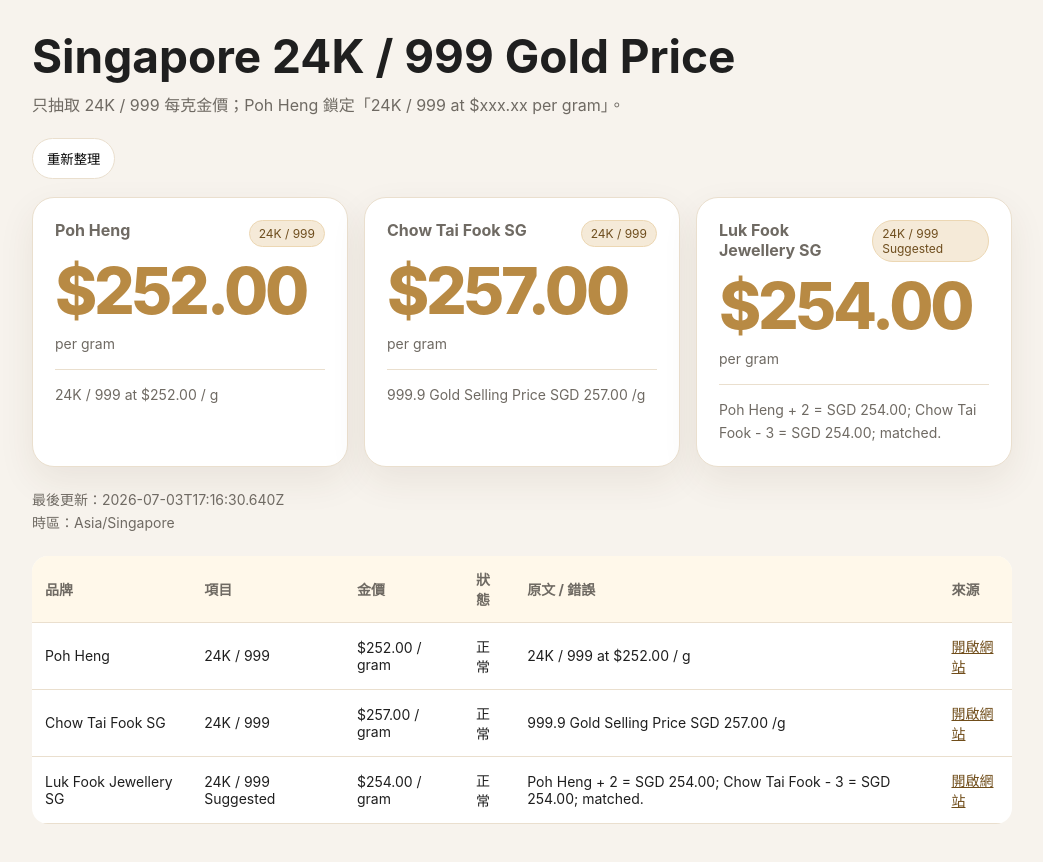
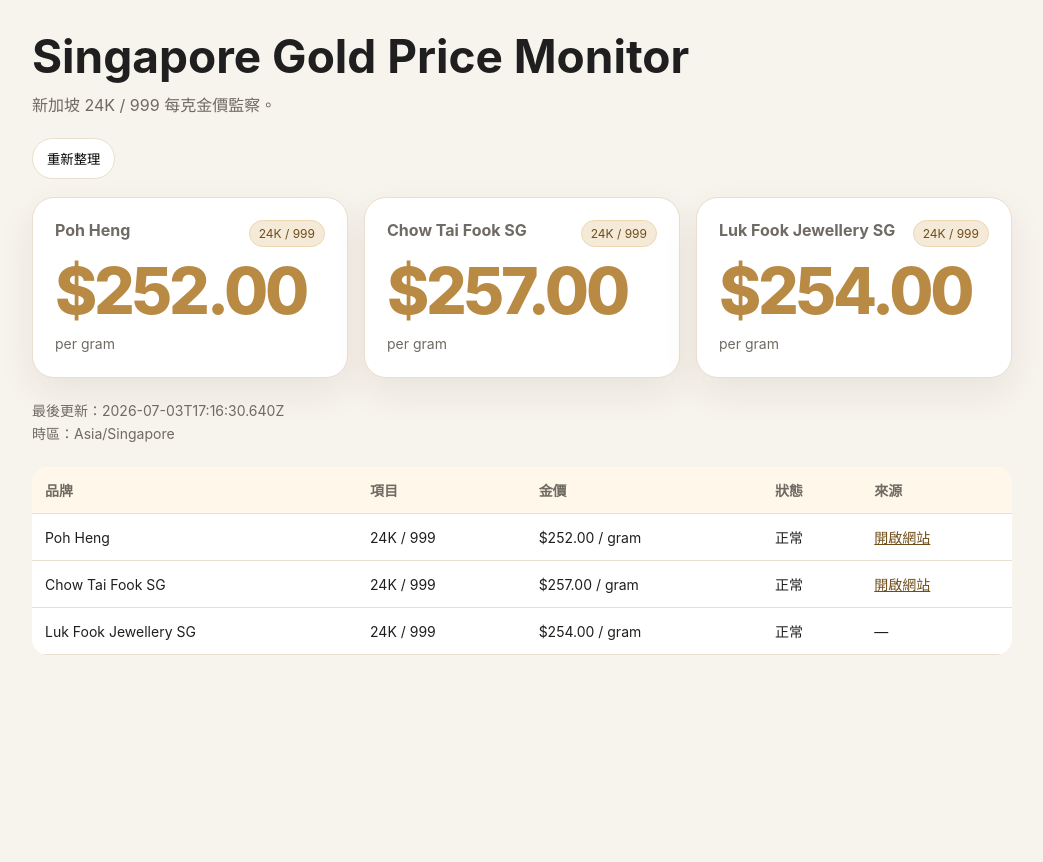
Before and after one commit to Opjemmytsang/sg-gold-price-monitor, a website: page index.html in a window 1280 px wide. Shown: the whole page, without its empty margins (118-1161 px from the left). After the commit the page ends 800 px from the top, so only its background shows below. Drawn offline with Linux system fonts and the light colour scheme.

Commit message:
Hide internal extraction and formula details from dashboard

```diff
--- a/index.html
+++ b/index.html
@@ -3,7 +3,7 @@
 <head>
   <meta charset="utf-8" />
   <meta name="viewport" content="width=device-width, initial-scale=1" />
-  <title>Singapore 24K / 999 Gold Price</title>
+  <title>Singapore Gold Price Monitor</title>
   <style>
     body { margin:0; font-family:-apple-system,BlinkMacSystemFont,"Segoe UI","Noto Sans TC",sans-serif; background:#f7f3ed; color:#1f1f1f; }
     main { max-width:980px; margin:auto; padding:28px 18px 48px; }
@@ -14,8 +14,7 @@
     .brand { display:flex; justify-content:space-between; gap:12px; color:#6f6a63; margin-bottom:12px; }
     .badge { border:1px solid #ecd7b3; background:#f5ead8; color:#6e4d1d; border-radius:999px; padding:5px 9px; font-size:12px; }
     .price { font-size:clamp(40px,7vw,64px); font-weight:760; letter-spacing:-.05em; line-height:1; color:#b88a44; margin:8px 0 10px; }
-    .unit,.raw,.meta { color:#6f6a63; font-size:14px; line-height:1.6; }
-    .raw { margin-top:14px; padding-top:14px; border-top:1px solid #eadfce; word-break:break-word; }
+    .unit,.meta { color:#6f6a63; font-size:14px; line-height:1.6; }
     .error .price { color:#b3261e; font-size:28px; letter-spacing:0; }
     .meta { margin-top:22px; }
     table { width:100%; border-collapse:collapse; margin-top:22px; background:white; border-radius:16px; overflow:hidden; }
@@ -27,31 +26,33 @@
 </head>
 <body>
   <main>
-    <h1>Singapore 24K / 999 Gold Price</h1>
-    <div class="sub">只抽取 24K / 999 每克金價；Poh Heng 鎖定「24K / 999 at $xxx.xx per gram」。</div>
+    <h1>Singapore Gold Price Monitor</h1>
+    <div class="sub">新加坡 24K / 999 每克金價監察。</div>
     <button onclick="location.reload()">重新整理</button>
     <section id="cards" class="grid"></section>
     <div id="meta" class="meta"></div>
     <table>
-      <thead><tr><th>品牌</th><th>項目</th><th>金價</th><th>狀態</th><th>原文 / 錯誤</th><th>來源</th></tr></thead>
+      <thead><tr><th>品牌</th><th>項目</th><th>金價</th><th>狀態</th><th>來源</th></tr></thead>
       <tbody id="rows"></tbody>
     </table>
   </main>
   <script>
     const money = new Intl.NumberFormat('en-SG', { style:'currency', currency:'SGD', minimumFractionDigits:2 });
-    function price(item){ return item.status === 'ok' ? `${money.format(item.price)} / ${item.unit}` : '讀取失敗'; }
-    function status(item){ return item.status === 'ok' ? '正常' : (item.error || '讀取失敗'); }
-    function card(item){ return `<article class="card ${item.status === 'ok' ? '' : 'error'}"><div class="brand"><strong>${item.brand}</strong><span class="badge">${item.label}</span></div><div class="price">${item.status === 'ok' ? money.format(item.price) : 'Error'}</div><div class="unit">${item.status === 'ok' ? 'per ' + item.unit : status(item)}</div><div class="raw">${item.rawText || item.error || ''}</div></article>`; }
-    function row(item){ return `<tr><td>${item.brand}</td><td>${item.label}</td><td>${price(item)}</td><td>${status(item)}</td><td>${item.rawText || item.error || ''}</td><td><a href="${item.url}" target="_blank" rel="noopener">開啟網站</a></td></tr>`; }
+    function price(item){ return item.status === 'ok' ? `${money.format(item.price)} / ${item.unit}` : '暫未能讀取'; }
+    function status(item){ return item.status === 'ok' ? '正常' : '暫未能讀取'; }
+    function publicLabel(item){ return item.id === 'lukfook-sg-formula-24k-999' ? '24K / 999' : item.label; }
+    function publicUrl(item){ return item.url && item.url !== '#' ? item.url : ''; }
+    function card(item){ return `<article class="card ${item.status === 'ok' ? '' : 'error'}"><div class="brand"><strong>${item.brand}</strong><span class="badge">${publicLabel(item)}</span></div><div class="price">${item.status === 'ok' ? money.format(item.price) : '—'}</div><div class="unit">${item.status === 'ok' ? 'per ' + item.unit : '暫未能讀取'}</div></article>`; }
+    function row(item){ const url = publicUrl(item); return `<tr><td>${item.brand}</td><td>${publicLabel(item)}</td><td>${price(item)}</td><td>${status(item)}</td><td>${url ? `<a href="${url}" target="_blank" rel="noopener">開啟網站</a>` : '—'}</td></tr>`; }
     async function load(){
       const res = await fetch(`data/latest.json?ts=${Date.now()}`);
       const data = await res.json();
       const items = data.items || [];
-      document.getElementById('cards').innerHTML = items.length ? items.map(card).join('') : '<div class="card">暫時未有資料，請先到 Actions 手動 Run workflow。</div>';
+      document.getElementById('cards').innerHTML = items.length ? items.map(card).join('') : '<div class="card">暫時未有資料。</div>';
       document.getElementById('rows').innerHTML = items.map(row).join('');
       document.getElementById('meta').innerHTML = `最後更新：${data.updatedAt || '未更新'}<br>時區：${data.timezone || 'Asia/Singapore'}`;
     }
-    load().catch(e => { document.getElementById('cards').innerHTML = `<div class="card error"><div class="price">Error</div><div class="raw">${e.message}</div></div>`; });
+    load().catch(() => { document.getElementById('cards').innerHTML = `<div class="card error"><div class="price">—</div><div class="unit">暫未能讀取資料</div></div>`; });
   </script>
 </body>
 </html>
```
